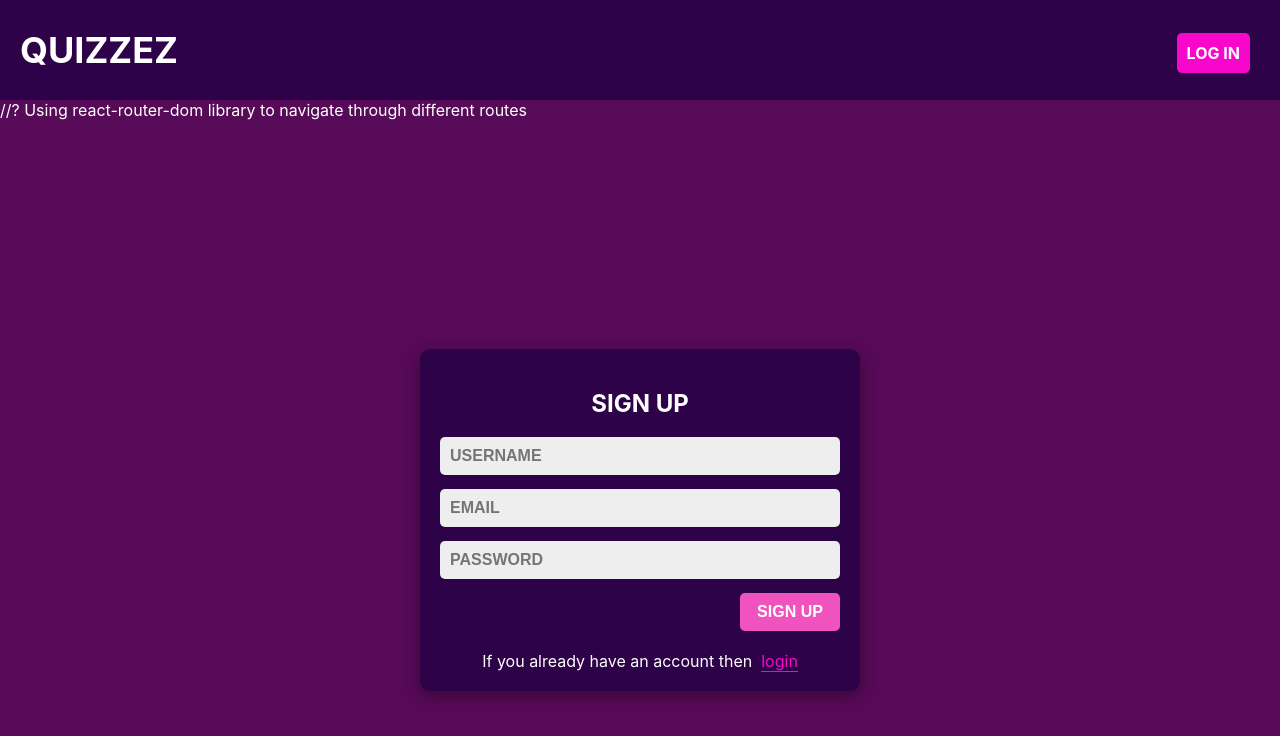
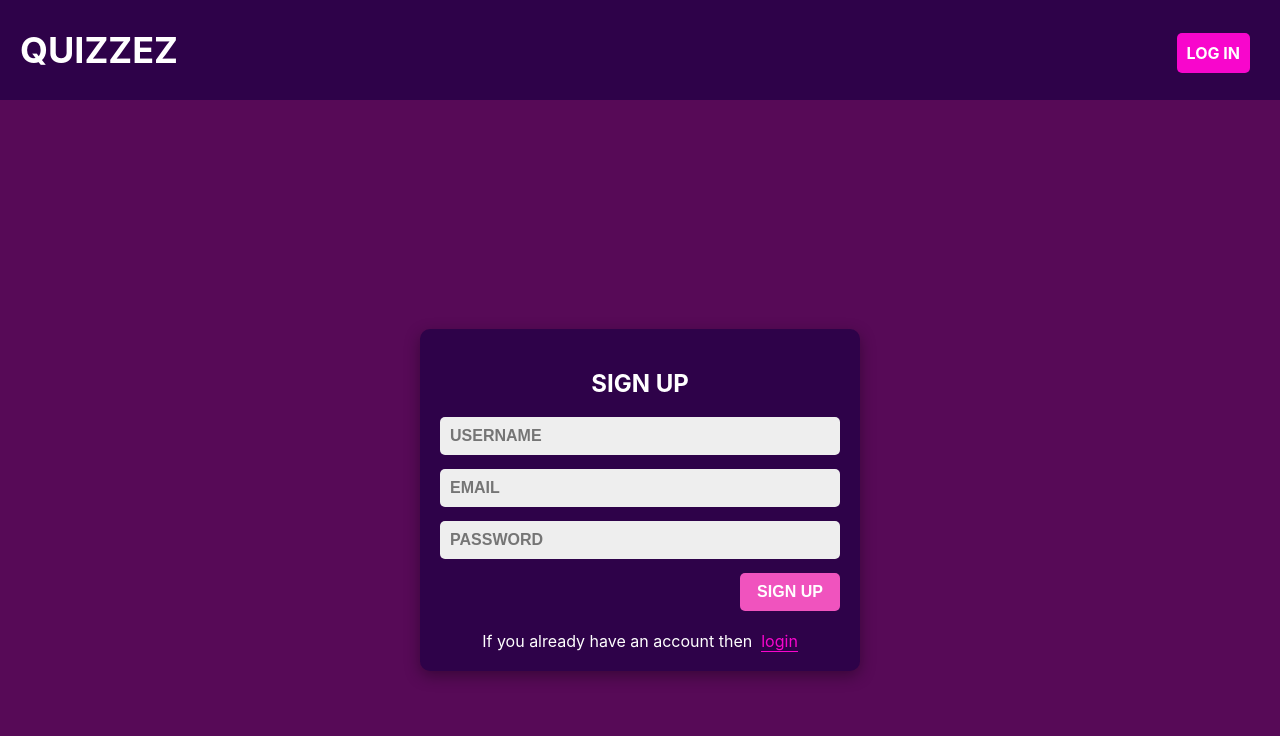
Before and after one commit to Sachinsharma01/quiz-app, a React (Create React App) app: page /signup in a window 1280 px wide. Shown: the top 736 px of the page. Built offline with nearby package versions, Linux system fonts and the light colour scheme; no server answers; the database is empty.

Commit message:
added comments and fixed some bugs

```diff
--- a/src/App.js
+++ b/src/App.js
@@ -11,17 +11,15 @@ import SignUp from "./pages/SignUp";
 import "./App.css";
 
 function App() {
-
   //* getting the current status of the user i.e., user is logged in of not
   const userState = localStorage.getItem("userState");
 
   return (
     <div className="App">
       <Header />
-      //? Using react-router-dom library to navigate through different routes
+      {/*? Using react-router-dom library to navigate through different routes*/}
       <Switch>
-
-      //! Preventing the user visit the routes that requires authentication
+        //! Preventing the user visit the routes that requires authentication
         <Route path="/login" exact>
           {userState === "LOGGED_IN" ? <Redirect to="/" /> : <Login />}
         </Route>
--- a/src/pages/SignUp.js
+++ b/src/pages/SignUp.js
@@ -26,7 +26,7 @@ const SignUp = () => {
         quizIDs: [],
       });
 
-      //? redirection the user to the home page (only when authenticated)
+      //? redirecting the user to the home page (only when authenticated)
       window.location.reload("/")
     }).catch((err) => {
       alert("User already exists")
```
